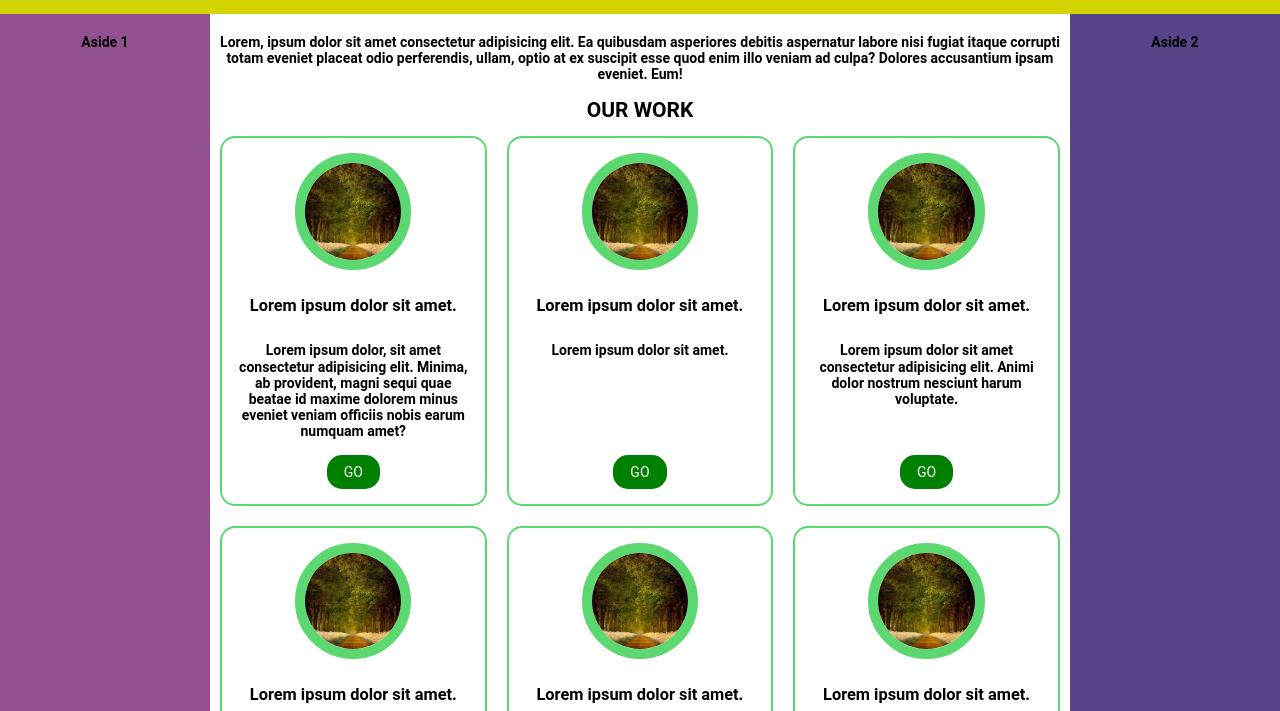
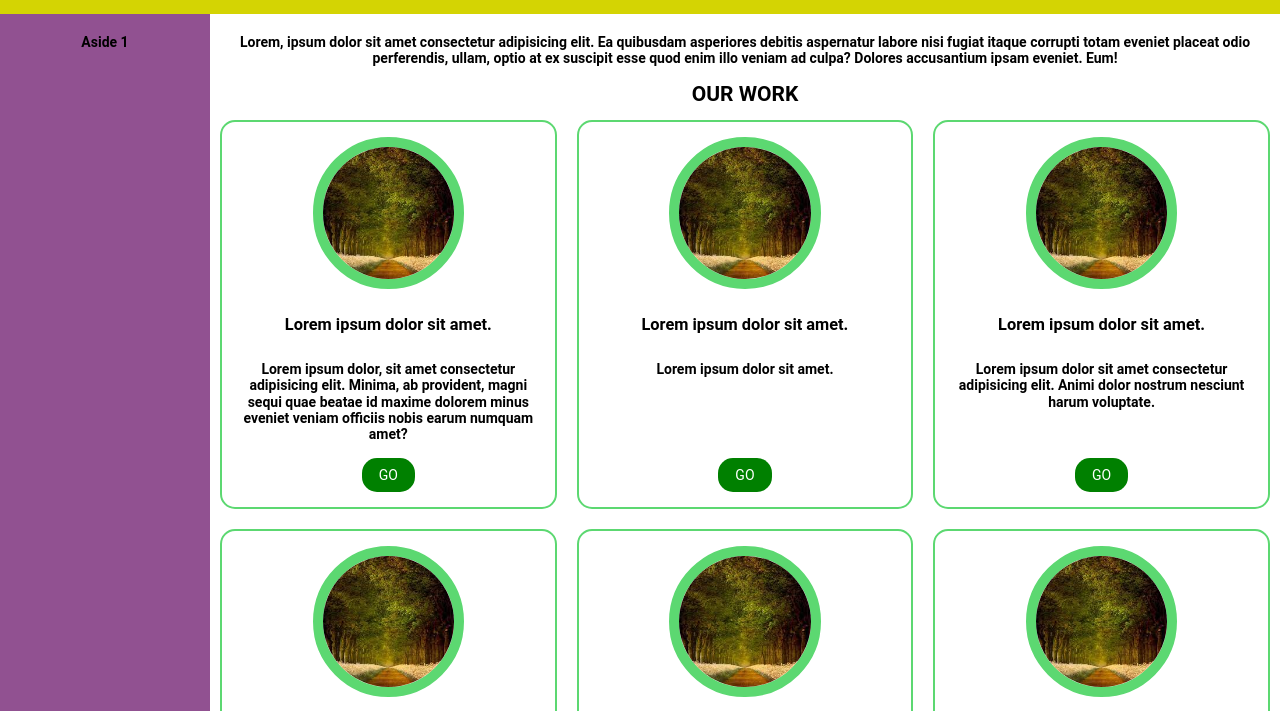
Before and after one commit to Denys14Samoilenko/markup-hw_3, a plain HTML site: page index.html in a window 1280 px wide. Shown: the part 89-800 px from the top of the page. Drawn offline with Linux system fonts and the light colour scheme; a web font is replaced by a local one.

Commit message:
delete right aside

```diff
--- a/index.html
+++ b/index.html
@@ -124,8 +124,7 @@
               </div>
             </section>
           </div>
-          <aside class="column width-1-1-sm aside-left">Aside 1</aside>
-          <aside class="column width-1-1-sm aside-right">Aside 2</aside>
+	  <aside class="column width-1-1-sm aside-left">Aside 1</aside>
         </div>
       </main>
       <footer class="footer">
```
